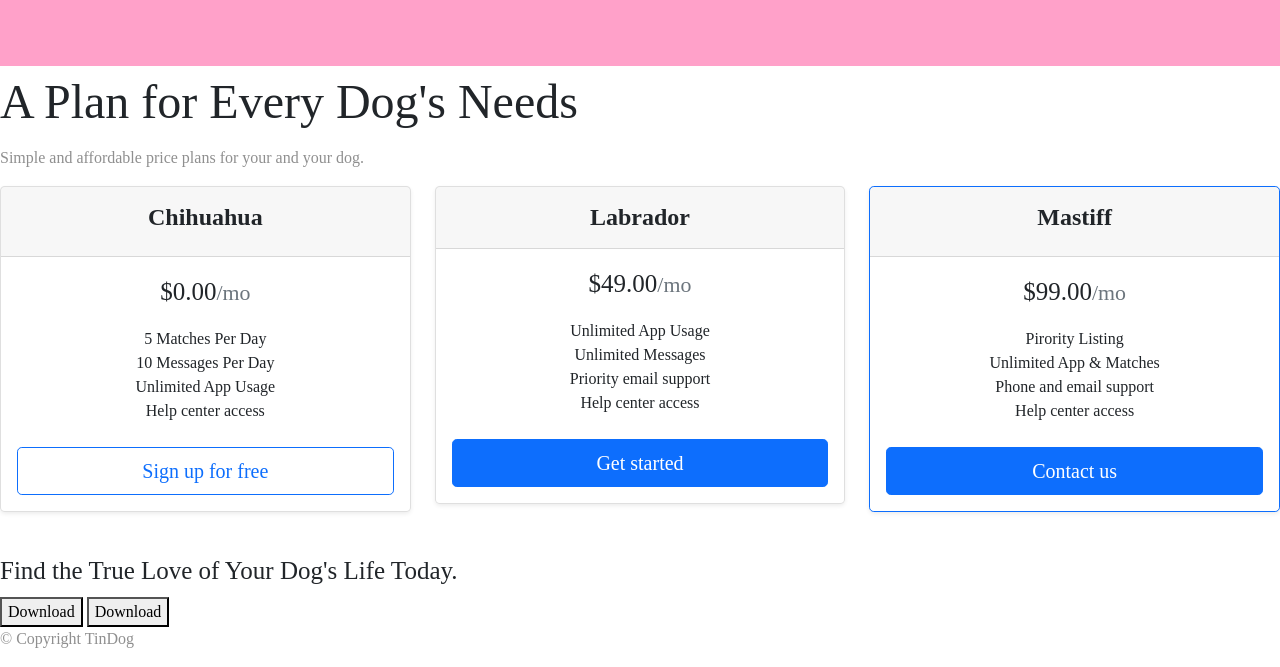
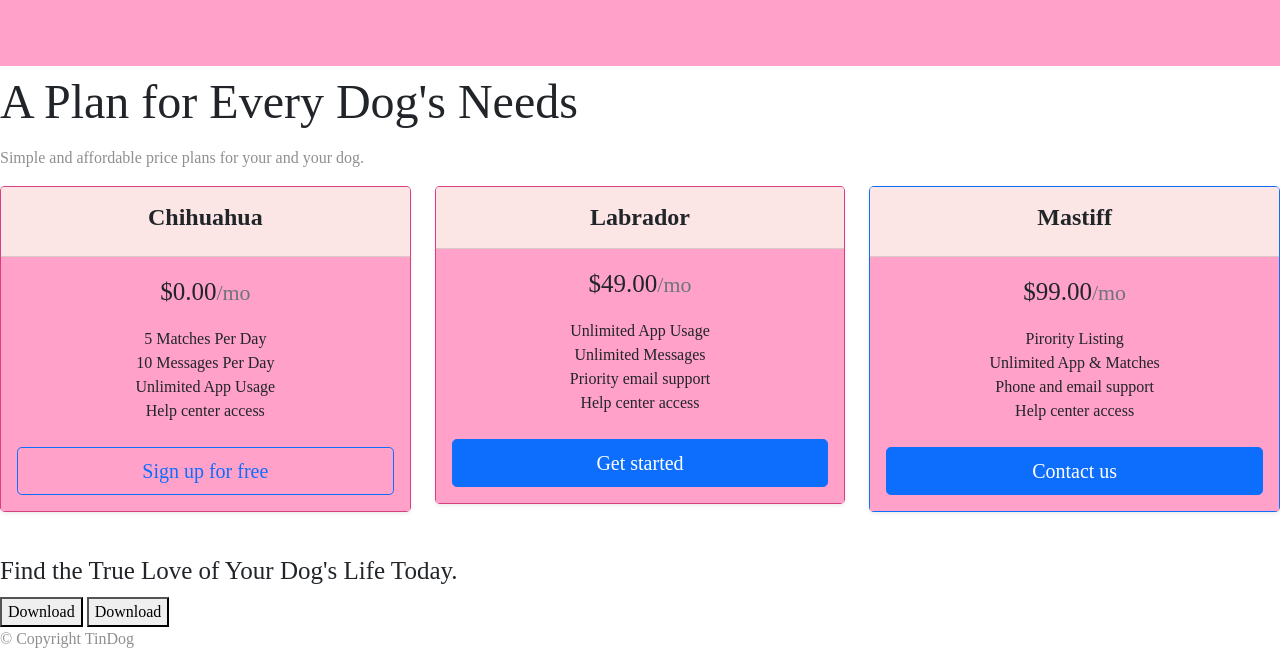
Before and after one commit to skmcdowelljr73/TinDog-Start-master, a plain HTML site: page index.html in a window 1280 px wide. Shown: the part 2027-2694 px from the top of the page. Drawn offline with nearby package versions, Linux system fonts and the light colour scheme.

Commit message:
styles.css -- updated the style sheet to reflect the color scheme overrides.

```diff
--- a/css/styles.css
+++ b/css/styles.css
@@ -102,3 +102,18 @@ Download Buttons */
   width:15%;
   margin: 20px 20px 50px;
 }
+
+/* Pricing display */
+.card{
+     background-color: #F94892;
+}
+.card-body{
+   background-color: #FFA1C9;
+}
+.card_titles{
+    background-color: #FBE5E5;
+}
+.card-header
+{
+     background-color: #FBE5E5;
+}
```
